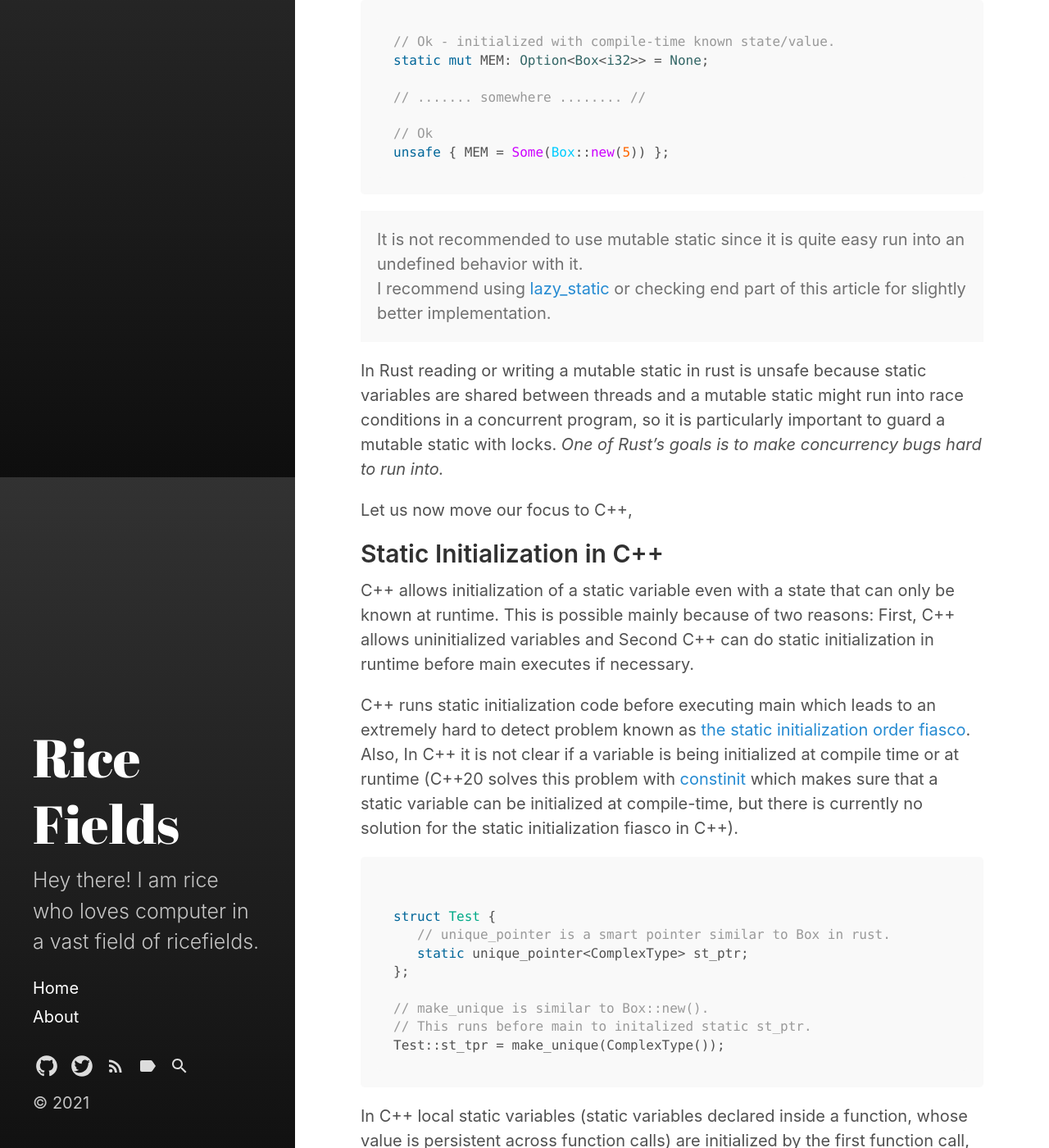
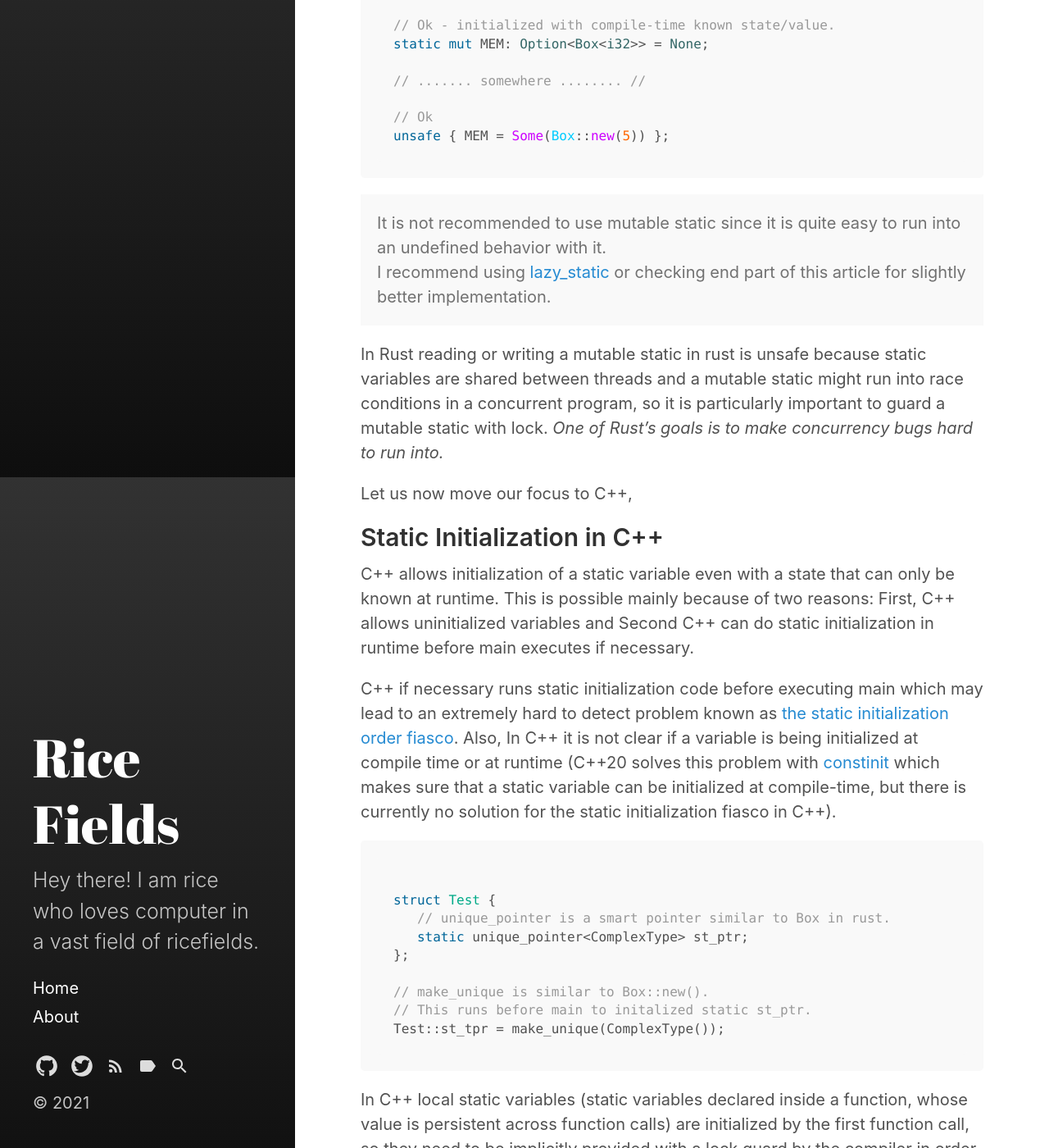
Before and after one commit to RiceNFields/ricenfields.github.io, a Jekyll site: the page built from _posts/2021-05-29-static-variables-in-rust.md, in a window 1280 px wide and 1400 px high, scrolled down 2118 px. Shown: the whole window at 82% size. Built offline with Jekyll 4.4.1, drawn with Linux system fonts in a browser that asks for light colours; some of the changed text lies outside the part shown.

Commit message:
Fixed typos and some small changes to last post.

````diff
--- a/_posts/2021-05-29-static-variables-in-rust.md
+++ b/_posts/2021-05-29-static-variables-in-rust.md
@@ -40,15 +40,13 @@
 
 
 ## Land of Assembly
-Rust is a native language that compiles down to assembly. This stuff is platform dependent so take it with a grain of salt.
-
-An assembly program is generally divided three sections
+Rust is a native language that compiles down to assembly. An assembly program is generally divided three sections:
 
 - data
 - bss
 - text
 
-The `data` section contains all the initialized static variables with their initial value, `bss` section contains all uninitialized/zero-initialized static variables and finally the `text` section contains all our code in assembly. You can read more about assembly layout [here](https://en.wikipedia.org/wiki/Data_segment).
+The `data` section contains all the initialized static variables with their initial value, `bss` section contains all uninitialized/zero-initialized static variables and finally the `text` section contains all our code in assembly. You can read more about assembly layout [here](https://en.wikipedia.org/wiki/Data_segment). (This stuff is platform dependent so take it with a grain of salt.)
 
 
 ## Back to Rust
@@ -69,11 +67,11 @@
 unsafe { MEM = Some(Box::new(5)) };
 ```
 <p class="message">
-It is not recommended to use mutable static since it is quite easy run into an undefined behavior with it.<br />
+It is not recommended to use mutable static since it is quite easy to run into an undefined behavior with it.<br />
 I recommend using <a herf="https://crates.io/crates/lazy_static">lazy_static</a> or checking end part of this article for slightly better implementation.
 </p>
 
-In Rust reading or writing a mutable static in rust is unsafe because static variables are shared between threads and a mutable static might run into race conditions in a concurrent program, so it is particularly important to guard a mutable static with locks. *One of Rust's goals is to make concurrency bugs hard to run into.*
+In Rust reading or writing a mutable static in rust is unsafe because static variables are shared between threads and a mutable static might run into race conditions in a concurrent program, so it is particularly important to guard a mutable static with lock. *One of Rust's goals is to make concurrency bugs hard to run into.*
 
 Let us now move our focus to C++,
 
@@ -82,7 +80,7 @@
 C++ allows initialization of a static variable even with a state that can only be known at runtime. This is possible mainly because of two reasons: First, C++ allows uninitialized variables and Second C++ can do static initialization in runtime before main executes if necessary.
 
 
-C++ runs static initialization code before executing main which leads to an extremely hard to detect problem known as [the static initialization order fiasco](https://www.cs.technion.ac.il/users/yechiel/c++-faq/static-init-order.html). Also, In C++ it is not clear if a variable is being initialized at compile time or at runtime (C++20 solves this problem with [constinit](https://en.cppreference.com/w/cpp/language/constinit) which makes sure that a static variable can be initialized at compile-time, but there is currently no solution for the static initialization fiasco in C++).
+C++ if necessary runs static initialization code before executing main which may lead to an extremely hard to detect problem known as [the static initialization order fiasco](https://www.cs.technion.ac.il/users/yechiel/c++-faq/static-init-order.html). Also, In C++ it is not clear if a variable is being initialized at compile time or at runtime (C++20 solves this problem with [constinit](https://en.cppreference.com/w/cpp/language/constinit) which makes sure that a static variable can be initialized at compile-time, but there is currently no solution for the static initialization fiasco in C++).
 
 ```c++
 
````
